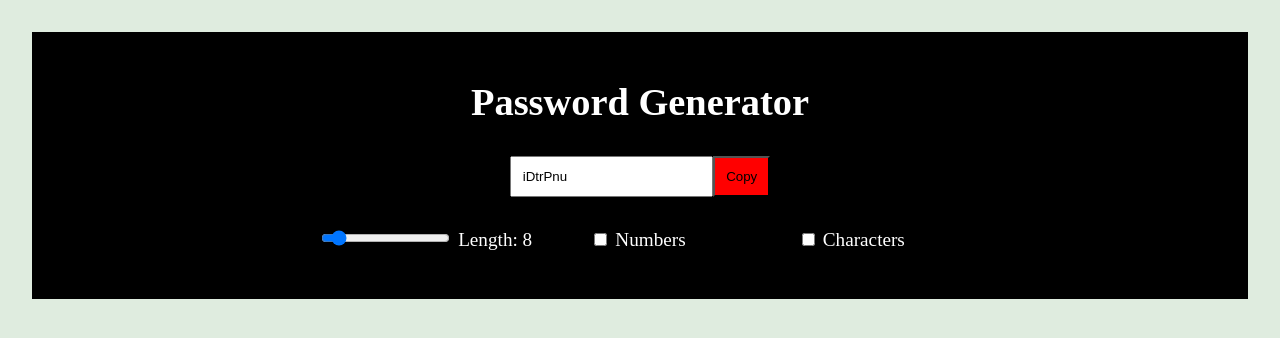
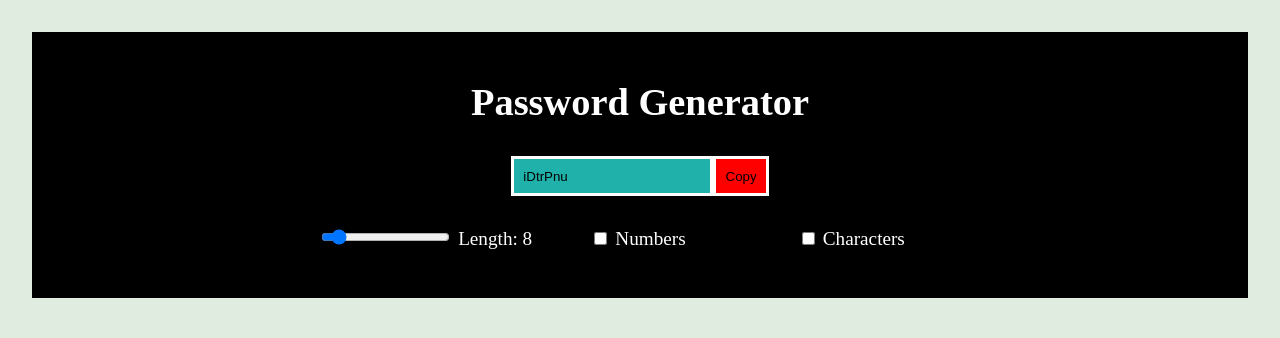
Before and after one commit to JohanSwannie/React-Exercise13, a React (Vite) app: page / in a window 1280 px wide. Shown: the top 338 px of the page. Built offline with nearby package versions, Linux system fonts and the light colour scheme.

Commit message:
Update App CSS Component

```diff
--- a/src/App.css
+++ b/src/App.css
@@ -38,11 +38,16 @@
   margin: 0 auto;
 }
 
+button,
+input[type="text"] {
+  border: 3px solid #fff;
+  padding: 0.6rem;
+}
+
 button {
   background-color: red;
-  padding: 0.7rem;
 }
 
 input[type="text"] {
-  padding: 0.7rem;
+  background-color: lightseagreen;
 }
```
